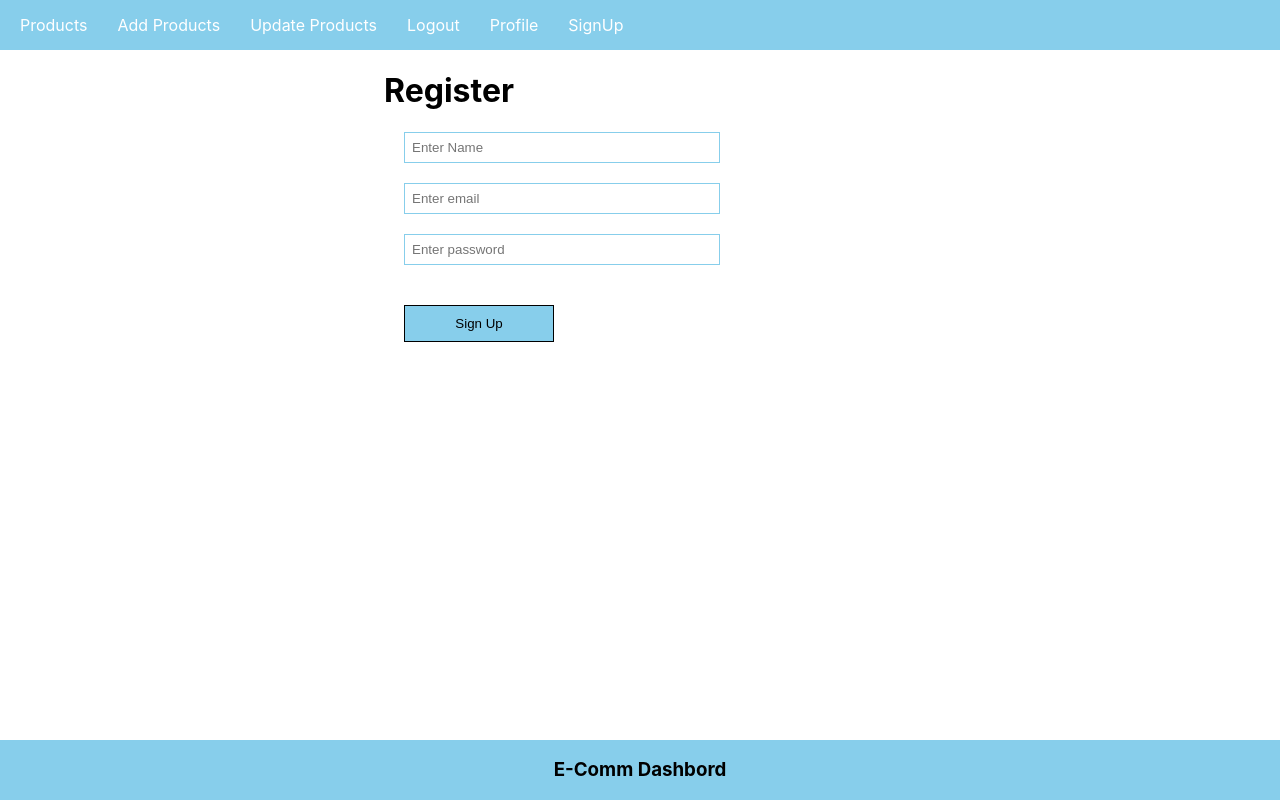
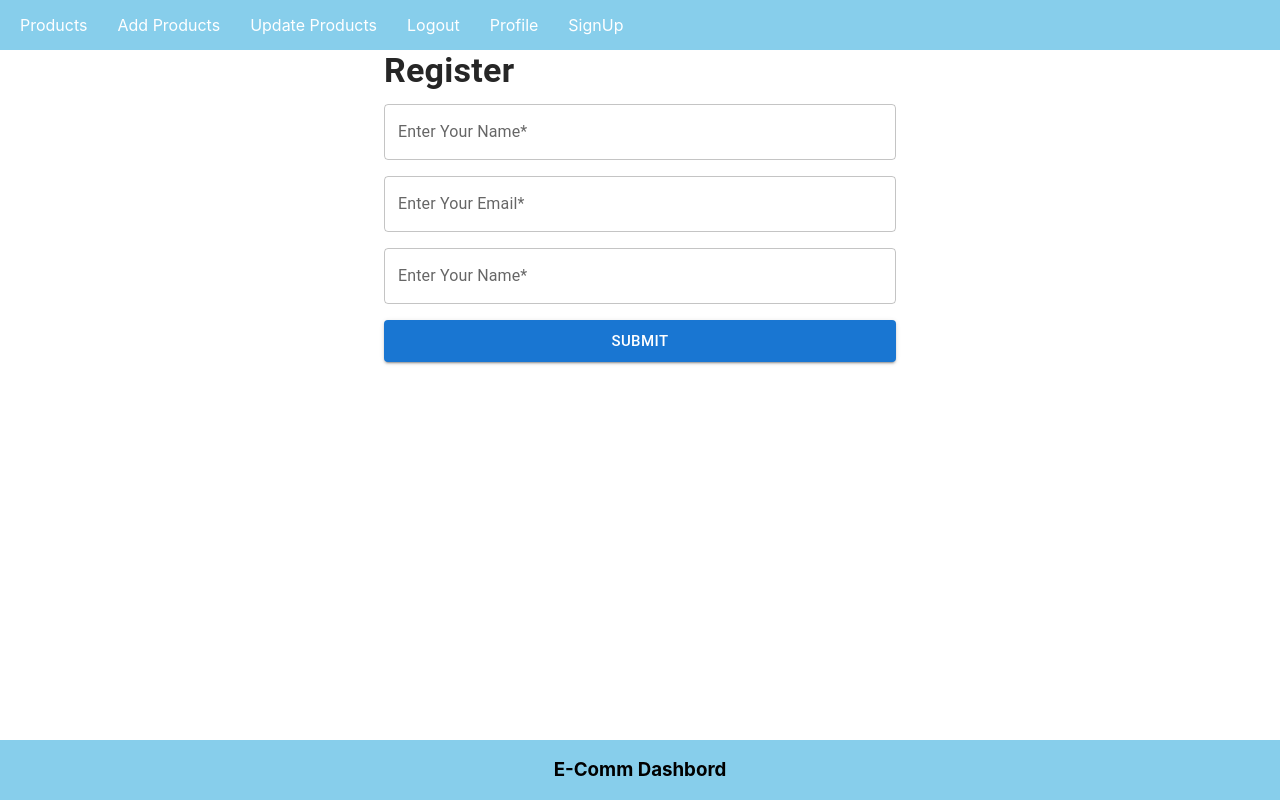
Before and after one commit to AzidoTech/full-stack-app-frontend, a React (Create React App) app: page /signup in a window 1280 px wide. Built offline with nearby package versions, Linux system fonts and the light colour scheme.

Commit message:
changes in SignUp file, added mui component

```diff
--- a/package.json
+++ b/package.json
@@ -3,6 +3,9 @@
   "version": "0.1.0",
   "private": true,
   "dependencies": {
+    "@emotion/react": "^11.11.1",
+    "@emotion/styled": "^11.11.0",
+    "@mui/material": "^5.14.10",
     "@testing-library/jest-dom": "^5.16.5",
     "@testing-library/react": "^13.4.0",
     "@testing-library/user-event": "^13.5.0",
--- a/src/App.css
+++ b/src/App.css
@@ -49,6 +49,7 @@
 
 .register, .product{
   margin-left: 30%;
+  margin-right: 30%;
 }
 .login{
   margin-left: 30%;
--- a/src/components/SignUp.js
+++ b/src/components/SignUp.js
@@ -1,5 +1,15 @@
 import React, { useState } from "react";
 import { UseState } from "react";
+import {
+  Box,
+  Card,
+  CardContent,
+  Grid,
+  Typography,
+  Stack,
+  TextField,
+  Button,
+} from "@mui/material";
 
 const SignUp = () => {
   const [name, setName] = useState("");
@@ -31,33 +41,42 @@ const SignUp = () => {
   };
 
   return (
-    <div className="register">
-      <h1>Register</h1>
-      <input
-        className="inputBox"
-        type="text"
+    <Box className="register">
+      <Typography
+        color="#262626"
+        fontWeight="bold"
+        gutterBottom
+        variant="h4"
+        component="div"
+      >
+        Register
+      </Typography>
+      <Box>
+        <Stack spacing={2}>
+          <TextField
+            label="Enter Your Name*"
+            variant="outlined"
             value={name}
             onChange={(e) => setName(e.target.value)}
-        placeholder="Enter Name"
           />
-      <input
-        className="inputBox"
-        type="text"
+          <TextField
+            label="Enter Your Email*"
+            variant="outlined"
             value={email}
             onChange={(e) => setEmail(e.target.value)}
-        placeholder="Enter email"
           />
-      <input
-        className="inputBox"
-        type="password"
-        value={password}
+          <TextField
+            label="Enter Your Name*"
+            variant="outlined"
             onChange={(e) => setPassword(e.target.value)}
             placeholder="Enter password"
           />
-      <button onClick={handleSignUp} className="appButton" type="buttion">
-        Sign Up
-      </button>
-    </div>
+          <Button onClick={handleSignUp} variant="contained" size="large">
+            Submit
+          </Button>
+        </Stack>
+      </Box>
+    </Box>
   );
 };
 
```
Also changed, not shown: 1 other file (tests, documents, lock files or other folders). Lines whose indentation alone changed are shown as unchanged.
